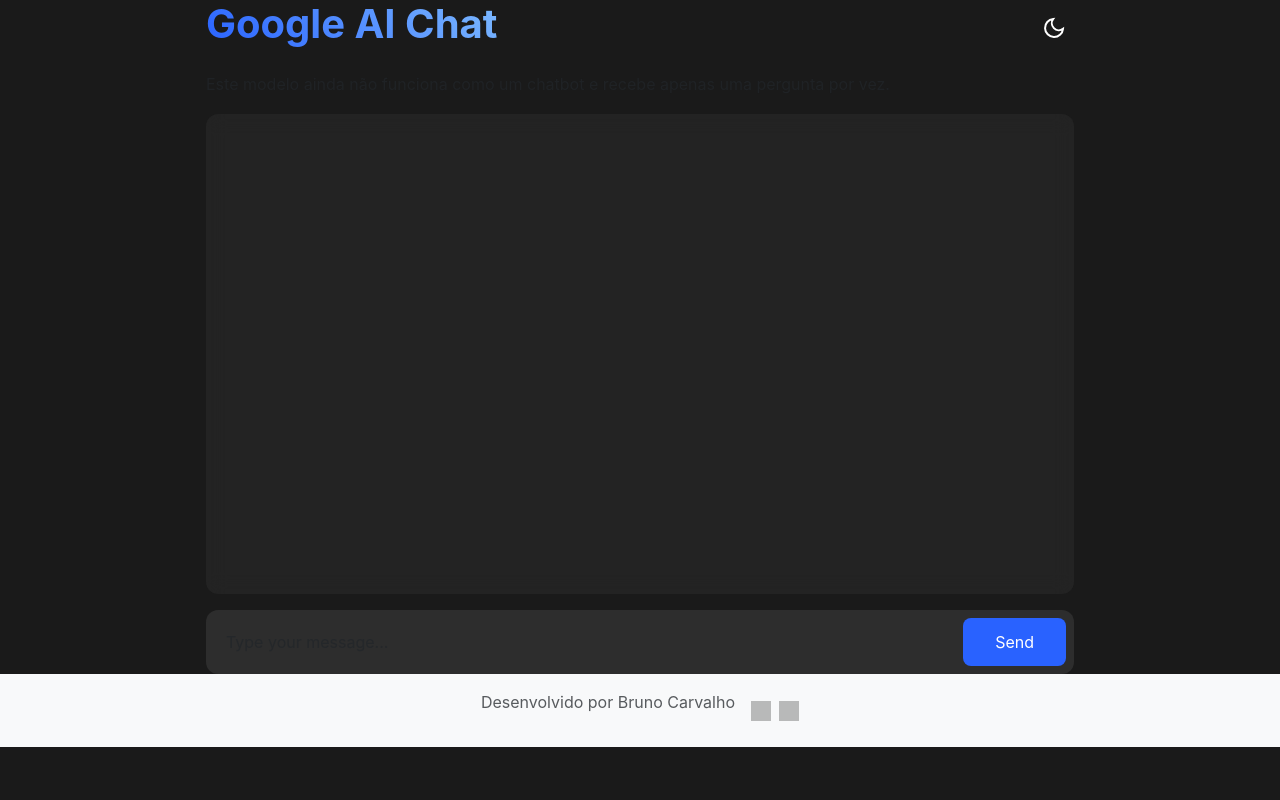
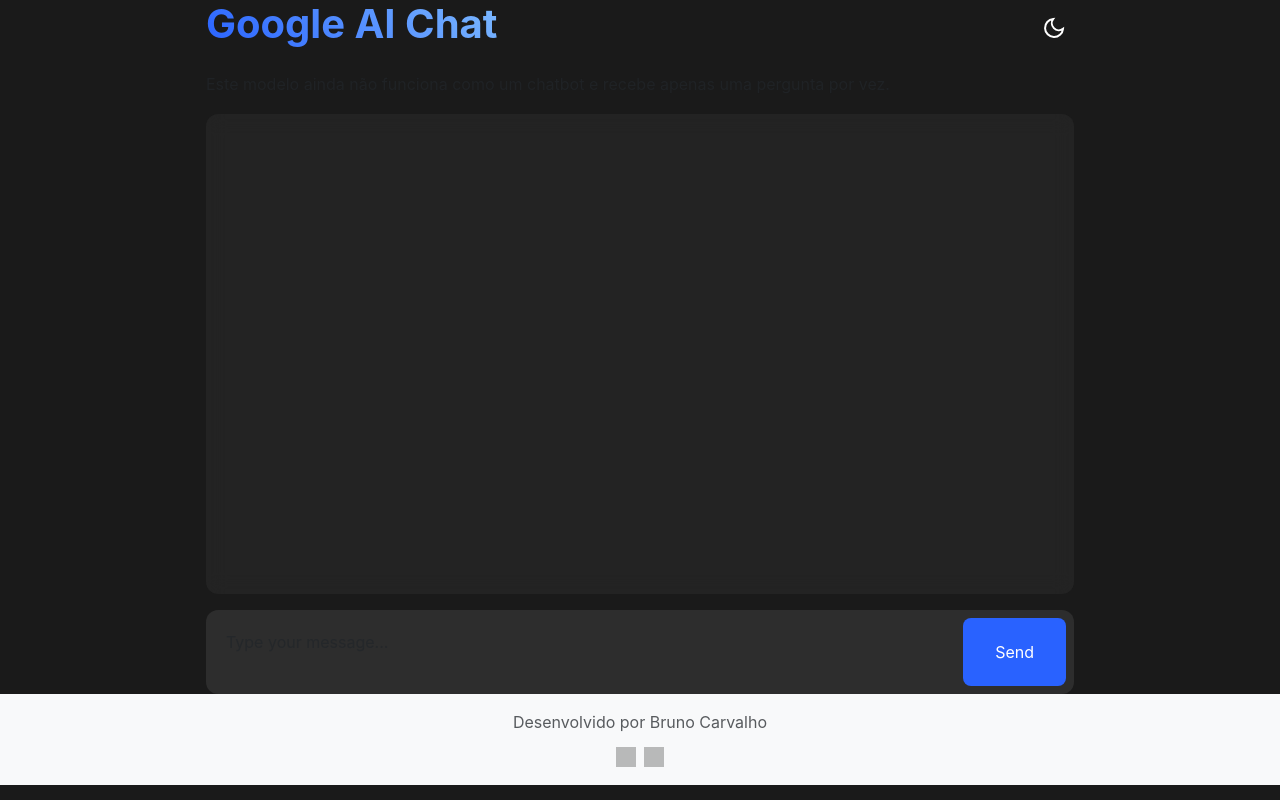
Before and after one commit to brunobzs/google-ai-chat, a website: page index.html in a window 1280 px wide. Drawn offline with nearby package versions, Linux system fonts and the light colour scheme; grey boxes are pictures that could not be loaded; a small style sheet from the web is missing.

Commit message:
Design fix footer and input field

```diff
--- a/index.html
+++ b/index.html
@@ -31,13 +31,13 @@
     </div>
     <footer class="footer mt-auto py-3 bg-light">
       <div class="container text-center">
-        <div class="d-flex justify-content-center align-items-center">
-          <span class="text-muted me-3">Desenvolvido por Bruno Carvalho</span>
-          <div class="d-flex">
-            <a href="https://www.linkedin.com/in/seuperfil" target="_blank" rel="noopener noreferrer">
+        <div class="d-flex flex-column align-items-center">
+          <span class="text-muted mb-2">Desenvolvido por Bruno Carvalho</span>
+          <div class="d-flex justify-content-center">
+            <a href="https://www.linkedin.com/in/brunocarvalhoeng" target="_blank" rel="noopener noreferrer">
               <img src="https://cdn-icons-png.flaticon.com/512/3536/3536505.png" alt="LinkedIn" width="20" height="20" class="me-2">
             </a>
-            <a href="https://github.com/seurepositorio" target="_blank" rel="noopener noreferrer">
+            <a href="https://github.com/brunobzs/google-ai-chat" target="_blank" rel="noopener noreferrer">
               <img src="https://cdn-icons-png.flaticon.com/512/25/25231.png" alt="GitHub" width="20" height="20">
             </a>
           </div>
--- a/style.css
+++ b/style.css
@@ -91,7 +91,7 @@
     padding: 0.5rem;
     margin-top: 1rem;
     display: flex;
-    gap: 1rem; /* Adiciona espaço entre input e botão */
+    gap: 1rem;
   }
 
   #user-input {
@@ -100,17 +100,18 @@
     color: var(--text-light);
     font-size: 1rem;
     padding: 0.75rem;
-    flex: 1; /* Permite que o input ocupe o espaço disponível */
+    flex: 1;
+    margin-bottom: 20px;
   }
 
   #send-button {
     background: var(--primary-color);
     border: none;
     border-radius: 8px;
-    padding: 0.75rem 2rem; /* Aumenta o padding horizontal */
+    padding: 0.75rem 2rem;
     transition: transform 0.2s ease;
-    margin-left: auto; /* Empurra o botão para a direita */
-    min-width: 100px; /* Garante uma largura mínima para o botão */
+    margin-left: auto;
+    min-width: 100px;
   }
 
   #send-button:hover {
@@ -132,6 +133,7 @@
     background: var(--message-bot-bg) !important;
     color: var(--text-light) !important;
     padding: 1rem 0;
+    margin-top: 20px;
   }
 
   footer a img {
@@ -195,9 +197,8 @@
     margin-bottom: 1rem;
   }
 
-  /* Adicionar estilo específico para o texto abaixo do título */
   .text-muted {
-    margin-bottom: 1rem; /* Adiciona margem adequada antes do chat-container */
+    margin-bottom: 1rem;
   }
 
   .theme-toggle {
```
